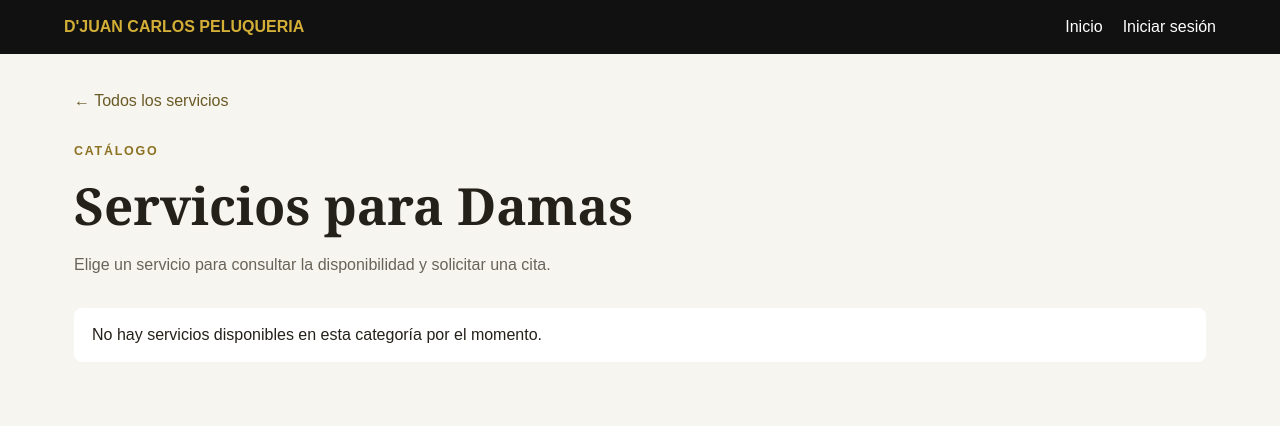
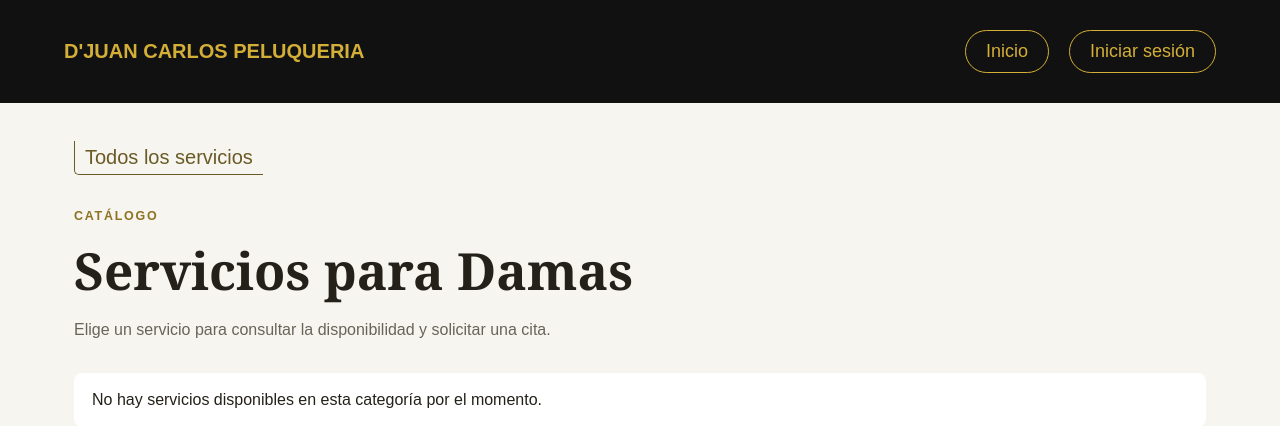
Before and after one commit to pinedarinconlucia70-max/peluqueria, a Flask app: page /servicios/catalogo/damas in a window 1280 px wide. Shown: the top 426 px of the page. Run offline with Flask 3, Linux system fonts and the light colour scheme; data that the repository does not hold is empty.

Commit message:
Actualizacion y revision de estilos de todo el proyecto, sobretodo en el script de catalogo

```diff
--- a/static/css/Style.css
+++ b/static/css/Style.css
@@ -19,7 +19,7 @@
 }
 
 body{
-    background:var(--negro-suave);
+    background:var(--negro-puro);
     color:var(--negro-puro);
     overflow-x:hidden;
 }
--- a/static/css/StyleFormularios.css
+++ b/static/css/StyleFormularios.css
@@ -113,6 +113,7 @@ transition:all .3s ease;
     color: black;
     border: 1px solid var(--dorado);
     text-decoration: none;
+    padding: 15px 15vh;
 }
 
 .btn-login{
--- a/static/css/StyleTablas.css
+++ b/static/css/StyleTablas.css
@@ -185,7 +185,6 @@ tr:hover {
 .boton-activar {
     background-color: rgba(80, 155, 78, 0.281);
     color: #1ea149;
-    margin-right: 8px;
 }
 
 .boton-activar:hover {
--- a/static/css/catalogo.css
+++ b/static/css/catalogo.css
@@ -20,7 +20,10 @@ a {
     display: flex;
     gap: 24px;
     justify-content: space-between;
-    padding: 18px max(5vw, 20px);
+    padding: 30px max(5vw, 20px);
+}
+.site-header a {
+    text-decoration: none;
 }
 
 .site-header nav {
@@ -29,13 +32,30 @@ a {
     gap: 20px;
 }
 
-.site-header a {
-    text-decoration: none;
+.site-header nav a {
+    font-size: 18px;
+    color: #d4af37;
+    border: 1px solid #d4af37;
+    border-radius: 50px;
+    padding: 10px 20px;
+    transition: ease 0.3s;
+}
+
+
+.site-header nav a:hover {
+    color: #ffffff;
+    border: 1px #ffffff dashed;
 }
 
 .brand {
     color: #d4af37;
     font-weight: 600;
+    font-size: 20px;
+    transition: ease 0.3s;
+}
+
+.site-header .brand:hover {
+    text-decoration: underline;
 }
 
 .page {
@@ -49,10 +69,24 @@ a {
 }
 
 .back-link {
+    font-size: 20px;
     color: #6a5a26;
     display: inline-block;
     margin-bottom: 20px;
     text-decoration: none;
+    border-bottom-left-radius: 5px;
+    border-left: 1px solid #6a5a26;
+    border-bottom: 1px solid #6a5a26;
+    padding: 5px 10px;
+    transition: ease 0.5s;
+}
+
+.back-link:hover {
+    transform: translateX(10px);
+    box-shadow: -3px 3px 4px #6a5a26;
+    border-radius: 5px;
+    border-right: 1px solid #6a5a26;
+    border-top: 1px solid #6a5a26;
 }
 
 .welcome {
@@ -83,19 +117,23 @@ a {
     grid-template-columns: repeat(auto-fit, minmax(240px, 1fr));
 }
 
-.service-card,
-.category-card,
-.booking-card {
-    background: #fff;
-    border: 1px solid #e8e2d3;
+.service-card {
+    background: #ececec;
+    border: 1px solid #b49128;
     border-radius: 12px;
     box-shadow: 0 8px 26px rgb(34 29 18 / 6%);
     padding: 22px;
+    transition: ease 0.3s;
 }
 
 .service-card {
     display: flex;
     flex-direction: column;
+}
+
+.service-card:hover {
+    box-shadow: 0 0 20px #b49128;
+
 }
 
 .service-card-top {
@@ -108,7 +146,7 @@ a {
     background: #f3edda;
     border-radius: 20px;
     color: #6a5720;
-    font-size: .78rem;
+    font-size: 1.2rem;
     padding: 5px 10px;
 }
 
--- a/templates/servicios/catalogo.html
+++ b/templates/servicios/catalogo.html
@@ -19,7 +19,7 @@
     </nav>
 </header>
 <main class="page">
-    <a class="back-link" href="{{ url_for('home', _anchor='servicios') }}">← Todos los servicios</a>
+    <a class="back-link" href="{{ url_for('home', _anchor='servicios') }}">Todos los servicios</a>
     <section class="welcome">
         <p class="eyebrow">CATÁLOGO</p>
         <h1>{{ titulo }}</h1>
--- a/templates/servicios/tablaServicios.html
+++ b/templates/servicios/tablaServicios.html
@@ -30,9 +30,9 @@
         {% if tiene_duracion %}<td>{{ servicio.duracion|time_input }}</td>{% endif %}<td><strong>${{ servicio.precioBase }}</strong></td>
         <td><span class="{{ 'estado-activo' if servicio.estado == 'Activo' else 'estado-inactivo' }}">{{ servicio.estado }}</span></td>
         <td>
-            <a href="{{ url_for('servicios_formulario_actualizacion', id=servicio.idServicio) }}" class="btn-accion btn-editar" title="Editar"><i class="fa-solid fa-pen-to-square"></i></a>
+            <a href="{{ url_for('servicios_formulario_actualizacion', id=servicio.idServicio) }}" class="boton-editar boton-icono" title="Editar"><i class="fa-solid fa-pen-to-square"></i></a>
             <form method="post" class="inline-form" data-confirm="¿Confirmas cambiar el estado de este servicio?" action="{{ url_for('servicios_cambiar_estado', id=servicio.idServicio, estado='Inactivo' if servicio.estado == 'Activo' else 'Activo') }}">
-                <button class="btn-accion {{ 'btn-eliminar' if servicio.estado == 'Activo' else 'btn-activar' }}" type="submit" title="{{ 'Inactivar' if servicio.estado == 'Activo' else 'Activar' }}"><i class="{{ 'fa-solid fa-trash' if servicio.estado == 'Activo' else 'fa-solid fa-check' }}"></i></button>
+                <button class="boton-accion {{ 'boton-eliminar' if servicio.estado == 'Activo' else 'boton-activar' }}" type="submit" title="{{ 'Inactivar' if servicio.estado == 'Activo' else 'Activar' }}"><i class="{{ 'fa-solid fa-trash' if servicio.estado == 'Activo' else 'fa-solid fa-check' }}"></i></button>
             </form>
         </td>
     </tr>
--- a/templates/usuarios/perfilUsuario.html
+++ b/templates/usuarios/perfilUsuario.html
@@ -13,6 +13,7 @@
     <div class="profile-card">
         <div class="profile-content">
             <h1 class="profile-name">{{ usuario.nombreCompleto }}</h1>
+                <div class="profile-grid">
                     <div class="info"><div class="label">Tipo de documento</div><div class="value">{{ usuario.tipoDocumento }}</div></div>
                     <div class="info"><div class="label">Número de documento</div><div class="value">{{ usuario.numDocumento }}</div></div>
                     <div class="info"><div class="label">Teléfono</div><div class="value">{{ usuario.telefono }}</div></div>
@@ -20,6 +21,7 @@
                     <div class="info"><div class="label">Género</div><div class="value">{{ usuario.genero }}</div></div>
                     <div class="info"><div class="label">Cargo</div><div class="value">{{ usuario.cargo or 'Sin cargo' }}</div></div>
                     <a href="{{ url_for('editar_perfil') }}" class="btn">Editar perfil</a>
+                </div>
         </div>
     </div>
     <div class="activity-card">
```
Also changed, not shown: static/css/StylePerfil.css (+19 -27 lines). Lines whose indentation alone changed are shown as unchanged.
